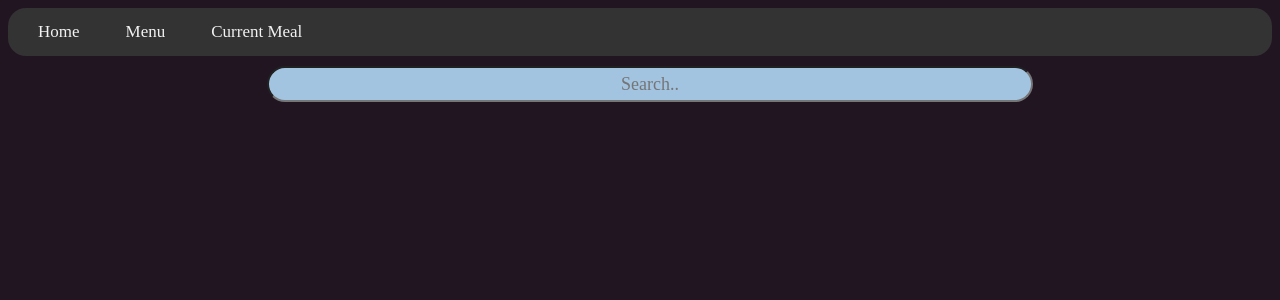
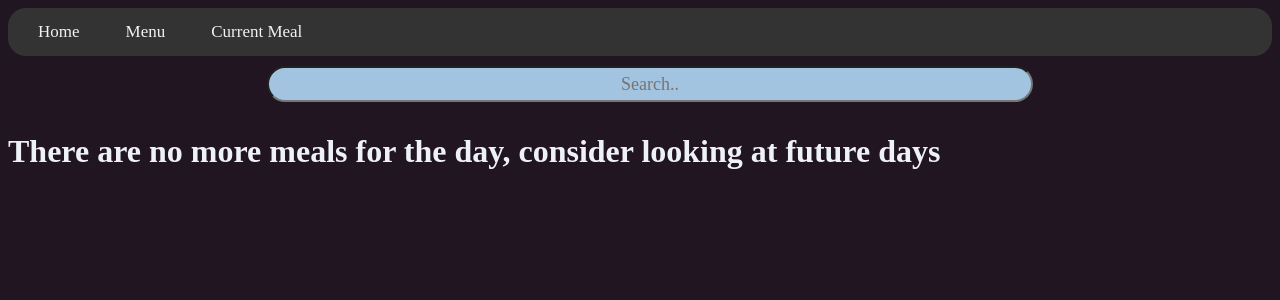
Before and after one commit to korbexmachina/SlugBites, a Django app: page /currentmeal/ in a window 1280 px wide. Shown: the top 300 px of the page. Run offline with Django 4.2, Linux system fonts and the light colour scheme; some web fonts are replaced.

Commit message:
changed api file and current meal html

```diff
--- a/slugbites/main/templates/main/currentmeal.html
+++ b/slugbites/main/templates/main/currentmeal.html
@@ -5,8 +5,11 @@ file, You can obtain one at https://mozilla.org/MPL/2.0/. -->
 {% load static %}
 {% block content %}
 <link rel="stylesheet" href="{% static 'slugbites/style.css' %}" />
-<ul>
-    <div>
-    </div>
-</ul>
+{% if not meals|length %}
+<div class="noMoreMeals">
+    <h1> There are no more meals for the day, consider looking at future days </h1>
+</div>
+{% else %}
+<h1>This is a test</h1>
+{% endif %}
 {% endblock %}
```
Also changed, not shown: api.py (+2 -5 lines).
